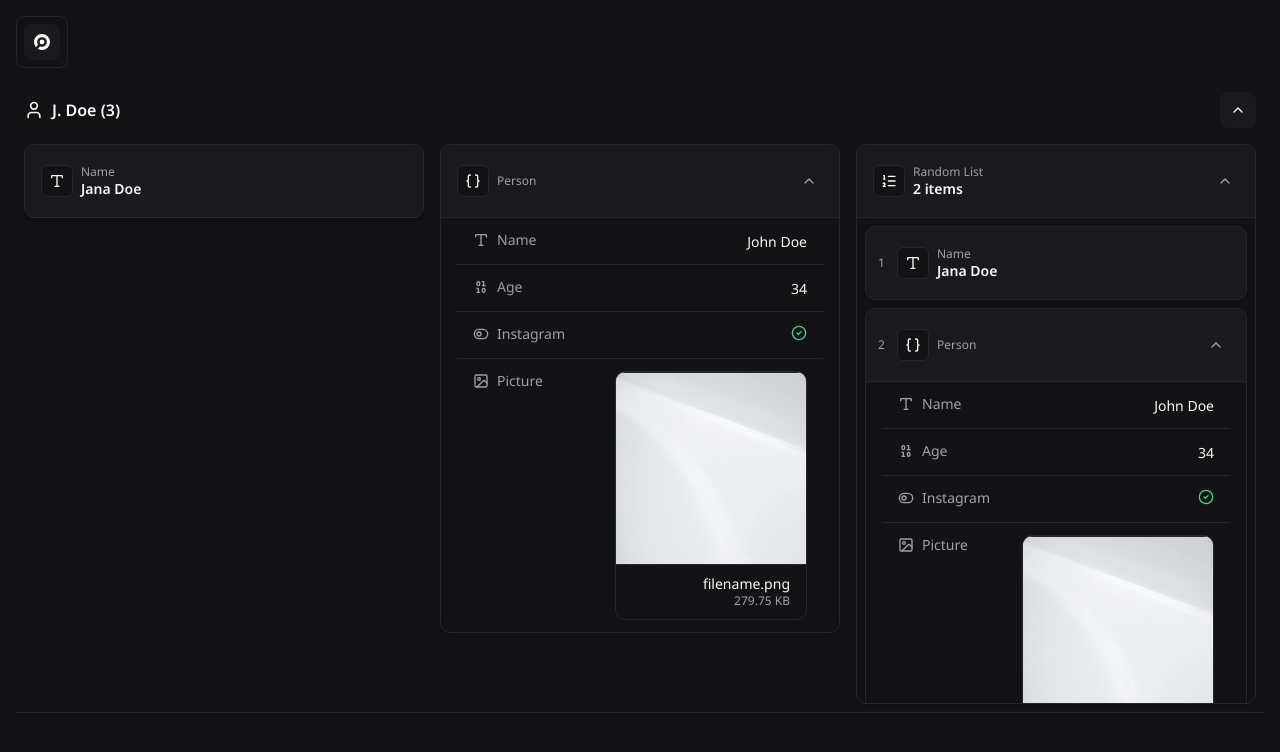
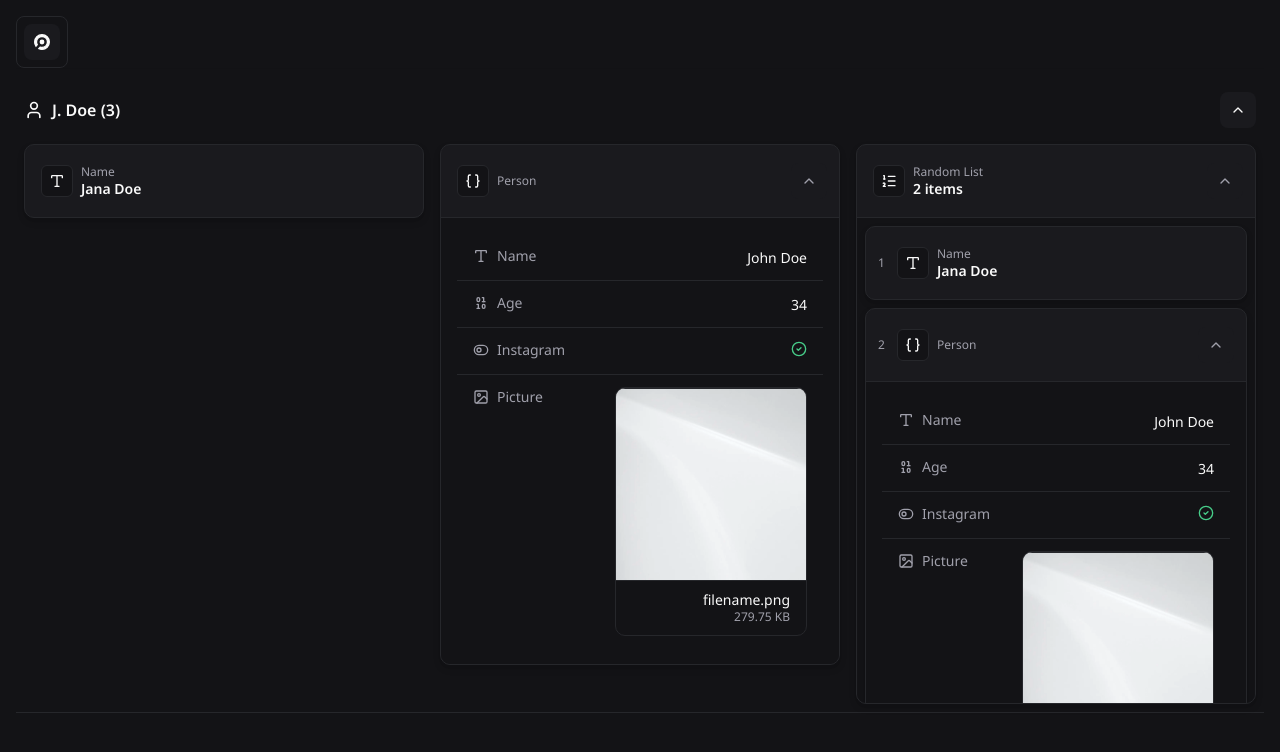
Before and after one commit to djonatan-arns/frontend-challenge, a React (Vite) app: page / in a window 1280 px wide. Shown: the top 752 px of the page. Built offline with nearby package versions, Linux system fonts and the light colour scheme.

Commit message:
feat: improve CardContent layout with flex properties and refined array styling

```diff
--- a/src/components/CardContent/styles.css
+++ b/src/components/CardContent/styles.css
@@ -4,12 +4,23 @@
 }
 
 .card-content--object {
-  padding: 0 16px;
+  padding: 16px;
+  display: flex;
+  flex-direction: column;
 }
 
 .card-content--array {
-  padding: 8px;
+  padding: 8px 8px 0 8px;
   display: flex;
   flex-direction: column;
   gap: 8px;
+  max-height: 500px;
+  overflow-y: auto;
 }
+
+/* Remove border-radius inferior dos cards dentro de arrays para criar efeito de continuação visual */
+.card-content--array > .card:last-child {
+  border-bottom-left-radius: 0;
+  border-bottom-right-radius: 0;
+  margin-bottom: 0;
+}
```
